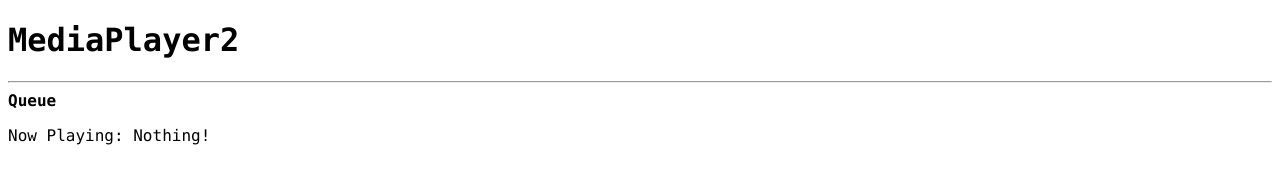
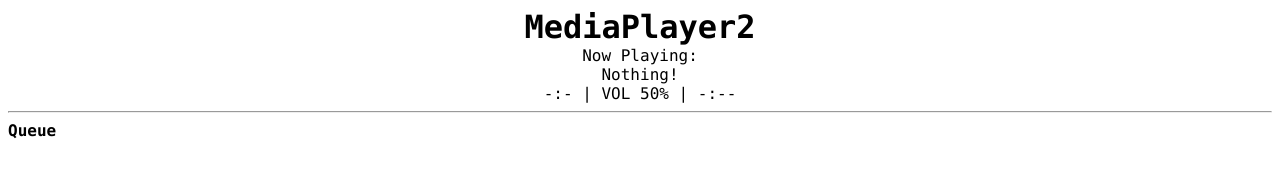
Before and after one commit to Simas2006/MediaPlayer2, an Electron app: page mp2-tv-app/static/index.html in a window 1280 px wide. Drawn offline with Linux system fonts and the light colour scheme.

Commit message:
Reorganize HTML + wire up time info

```diff
--- a/mp2-tv-app/static/display.js
+++ b/mp2-tv-app/static/display.js
@@ -5,14 +5,17 @@ class MusicAgent {
   constructor() {
     this.queue = [];
     this.playing = true;
-    document.getElementById("audio").onended = function() {
+    this.volume = 50;
+    this.audio = document.getElementById("audio");
+    this.audio.onended = function() {
       this.triggerNextSong(false);
     }.bind(this);
+    setInterval(this.updateTimeInfo.bind(this),1000);
   }
   render() {
     if ( this.playing ) document.getElementById("paused").innerText = "";
     else document.getElementById("paused").innerText = "Paused";
-    document.getElementById("playing").innerText = "Now Playing: " + (this.queue[0] || "Nothing!");
+    document.getElementById("playing").innerText = this.queue[0] || "Nothing!";
     var list = document.getElementById("queue");
     while ( list.firstChild ) {
       list.removeChild(list.firstChild);
@@ -23,14 +26,24 @@ class MusicAgent {
       list.appendChild(item);
     }
   }
+  updateTimeInfo() {
+    var pad = n => n >= 10 ? n : "0" + n;
+    var currentTime = Math.floor(this.audio.currentTime);
+    var currentTimeM = this.queue[0] ? Math.floor(currentTime / 60) : "-";
+    var currentTimeS = this.queue[0] ? pad(currentTime % 60) : "-";
+    var negativeTime = Math.floor(this.audio.duration - this.audio.currentTime);
+    var negativeTimeM = this.queue[0] ? "-" + Math.floor(negativeTime / 60) : "-";
+    var negativeTimeS = this.queue[0] ? pad(negativeTime % 60) : "--";
+    document.getElementById("timeInfo").innerText = `${currentTimeM}:${currentTimeS} | VOL ${pad(this.volume)}% | ${negativeTimeM}:${negativeTimeS}`;
+  }
   triggerNextSong(newElements) {
     if ( ! newElements ) this.queue.splice(0,1);
     if ( this.queue[0] ) {
-      document.getElementById("audio").src = __dirname + "/../data/" + this.queue[0];
-      document.getElementById("audio").play();
+      this.audio.src = __dirname + "/../data/" + this.queue[0];
+      this.audio.play();
     } else {
-      document.getElementById("audio").src = "";
-      document.getElementById("audio").pause();
+      this.audio.src = "";
+      this.audio.pause();
     }
     this.render();
   }
@@ -48,6 +61,8 @@ class MusicAgent {
   }
   eTogglePlay() {
     this.playing = ! this.playing;
+    if ( this.playing ) this.audio.play();
+    else this.audio.pause();
     this.render();
   }
   ePlayNextSong() {
--- a/mp2-tv-app/static/index.html
+++ b/mp2-tv-app/static/index.html
@@ -8,15 +8,20 @@
   <script src="interactions.js"></script>
 </head>
 <body>
-  <h1>MediaPlayer2</h1>
+  <div class="centerPanel">
+    <h1>MediaPlayer2</h1>
+    <span>Now Playing:</span>
+    <span class="bold red" id="paused"></span>
+    <br />
+    <span id="playing"></span>
+    <p id="timeInfo">-:-- | VOL&nbsp;&nbsp;50% | -:--</p>
+  </div>
   <hr />
   <audio id="audio"></audio>
   <div id="queuePage" class="box">
     <div>
       <span class="bold">Queue </span>
-      <span class="bold red" id="paused"></span>
     </div>
-    <p id="playing"></p>
     <ol type="1" id="queue"></ol>
   </div>
 </body>
--- a/mp2-tv-app/static/style.css
+++ b/mp2-tv-app/static/style.css
@@ -1,5 +1,8 @@
 body {
   font-family: "Monaco";
+}
+h1,p {
+  margin: 0px;
 }
 .bold {
   font-weight: bold;
@@ -7,3 +10,6 @@ body {
 .red {
   color: red;
 }
+.centerPanel {
+  text-align: center;
+}
```
